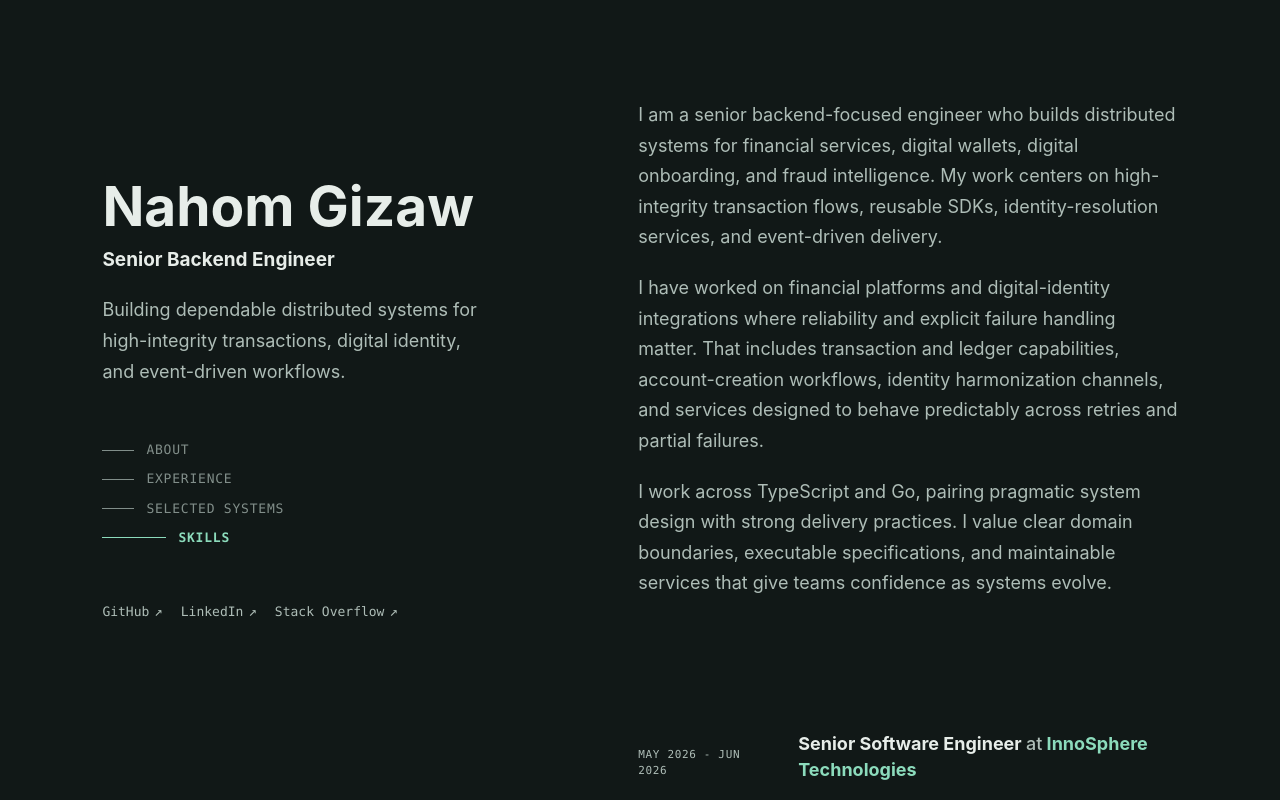
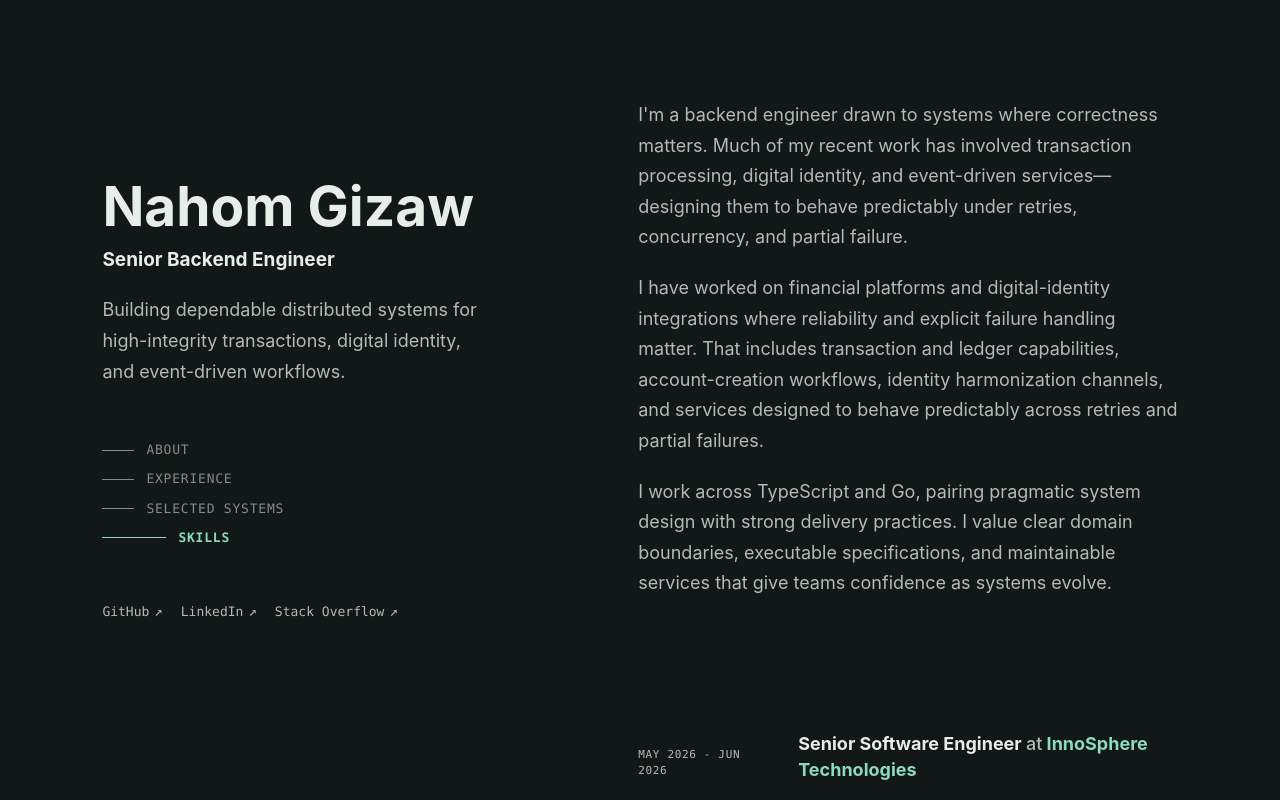
Before and after one commit to gizawNahom/one-page-resume, a Next.js app: page / in a window 1280 px wide. Shown: the top 800 px of the page. Built offline with nearby package versions, Linux system fonts and the light colour scheme.

Commit message:
change first paragraph of about section

```diff
--- a/components/portfolio.tsx
+++ b/components/portfolio.tsx
@@ -246,7 +246,7 @@ export function Portfolio() {
         <section id="about" aria-labelledby="about-title">
           <SectionHeading id="about-title">About</SectionHeading>
           <div className="prose">
-            <p>I am a senior backend-focused engineer who builds distributed systems for financial services, digital wallets, digital onboarding, and fraud intelligence. My work centers on high-integrity transaction flows, reusable SDKs, identity-resolution services, and event-driven delivery.</p>
+            <p>I&apos;m a backend engineer drawn to systems where correctness matters. Much of my recent work has involved transaction processing, digital identity, and event-driven services&mdash;designing them to behave predictably under retries, concurrency, and partial failure.</p>
             <p>I have worked on financial platforms and digital-identity integrations where reliability and explicit failure handling matter. That includes transaction and ledger capabilities, account-creation workflows, identity harmonization channels, and services designed to behave predictably across retries and partial failures.</p>
             <p>I work across TypeScript and Go, pairing pragmatic system design with strong delivery practices. I value clear domain boundaries, executable specifications, and maintainable services that give teams confidence as systems evolve.</p>
           </div>
```
